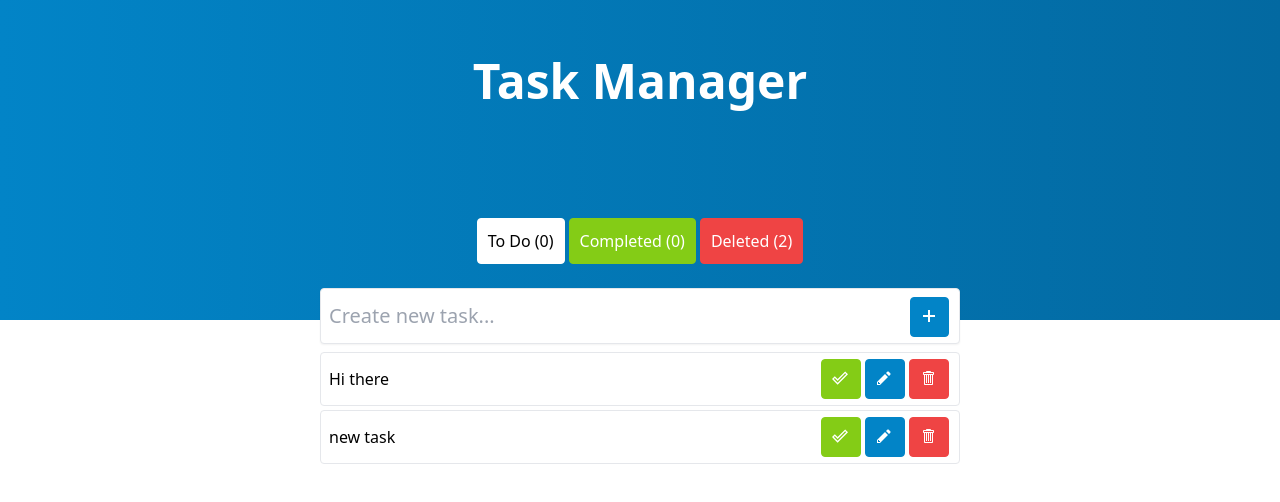
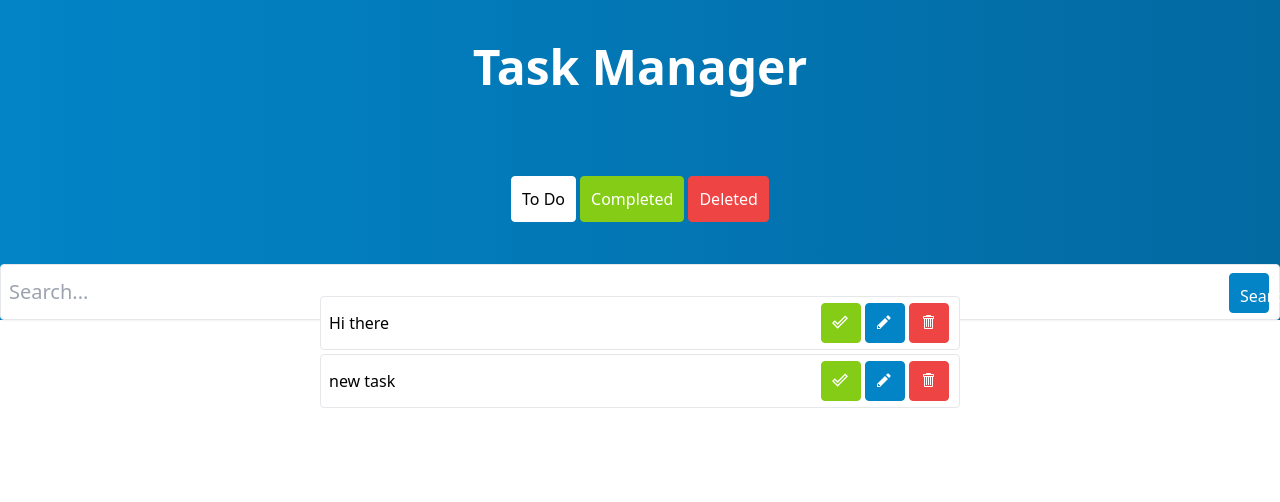
Before and after one commit to lxndrbukin/ToDo-List, a React (Create React App) app: page /deleted in a window 1280 px wide. Shown: the top 502 px of the page. Built offline with nearby package versions, Linux system fonts and the light colour scheme; data requests are answered from the project's data file.

Commit message:
Working on a Search Bar feature to filter existing items by search term

```diff
--- a/package.json
+++ b/package.json
@@ -8,6 +8,7 @@
     "@testing-library/react": "^13.4.0",
     "@testing-library/user-event": "^13.5.0",
     "axios": "^1.3.3",
+    "concurrently": "^7.6.0",
     "json-server": "^0.17.1",
     "react": "^18.2.0",
     "react-dom": "^18.2.0",
@@ -17,8 +18,9 @@
     "web-vitals": "^2.1.4"
   },
   "scripts": {
-    "start": "react-scripts start",
-    "start:server": "json-server --watch db.json --port 3005",
+    "client": "react-scripts start",
+    "server": "json-server --watch db.json --port 3005",
+    "dev": "concurrently \"npm run client\" \"npm run server\"",
     "build": "react-scripts build",
     "test": "react-scripts test",
     "eject": "react-scripts eject"
--- a/src/App.js
+++ b/src/App.js
@@ -11,7 +11,7 @@ function App() {
     <div className='w-screen h-screen flex flex-col'>
       <Header />
       <div className='col-span-5 w-1/2 mt-72 mx-auto'>
-        <CreateTask />
+        {/* <CreateTask /> */}
         <Route path='/'>
           <ActiveTasks />
         </Route>
--- a/src/components/CompletedTasks.js
+++ b/src/components/CompletedTasks.js
@@ -1,10 +1,15 @@
-import { useSelector } from 'react-redux';
+import { useEffect } from 'react';
+import { useSelector, useDispatch } from 'react-redux';
+import { fetchCompletedTasks } from '../store';
 import TaskItem from './TaskItem';
 
 function CompletedTasks() {
-  const completedTasksList = useSelector((state) => {
-    return state.tasks.completedTasks;
-  });
+  const completedTasksList = useSelector((state) => state.tasks.completedTasks);
+  const dispatch = useDispatch();
+
+  useEffect(() => {
+    dispatch(fetchCompletedTasks());
+  }, []);
 
   const renderedCompletedTasks = completedTasksList.map((task) => {
     return <TaskItem task={task} key={task.id} />;
--- a/src/components/Header.js
+++ b/src/components/Header.js
@@ -1,15 +1,13 @@
-import { useSelector } from 'react-redux';
+import { useContext } from 'react';
+import NavigationContext from '../context/navigation';
+import CreateTask from './CreateTask';
+import Search from './Search';
 import Button from './reusable/Button';
 import Link from './router/Link';
 
 function Header() {
-  const { activeTasks, deletedTasks, completedTasks } = useSelector((state) => {
-    return {
-      activeTasks: state.tasks.activeTasks,
-      deletedTasks: state.tasks.deletedTasks,
-      completedTasks: state.tasks.completedTasks,
-    };
-  });
+  const { currentPathname } = useContext(NavigationContext);
+  const bar = currentPathname === '/' ? <CreateTask /> : <Search />;
   return (
     <header className='bg-gradient-to-r from-sky-600 to-sky-700 h-80 w-full absolute z-0 flex flex-col'>
       <h1 className='text-5xl font-bold text-white w-fit m-auto'>
@@ -17,17 +15,16 @@ function Header() {
       </h1>
       <div className='m-auto flex'>
         <Link to='/'>
-          <Button buttonType='light'>To Do ({activeTasks.length})</Button>
+          <Button buttonType='light'>To Do</Button>
         </Link>
         <Link to='/completed'>
-          <Button buttonType='success'>
-            Completed ({completedTasks.length})
-          </Button>
+          <Button buttonType='success'>Completed</Button>
         </Link>
         <Link to='/deleted'>
-          <Button buttonType='danger'>Deleted ({deletedTasks.length})</Button>
+          <Button buttonType='danger'>Deleted</Button>
         </Link>
       </div>
+      {bar}
     </header>
   );
 }
--- /dev/null
+++ b/src/components/Search.js
@@ -0,0 +1,19 @@
+import Button from './reusable/Button';
+
+function Search() {
+  return (
+    <form className='relative'>
+      <div className='bg-white h-14 p-2 flex flex-row justify-between rounded border shadow-sm '>
+        <input
+          className='w-full text-xl focus:outline-none m-auto'
+          placeholder='Search...'
+        />
+        <Button className='m-auto h-10 w-10' buttonType='primary'>
+          Search
+        </Button>
+      </div>
+    </form>
+  );
+}
+
+export default Search;
--- a/src/store/index.js
+++ b/src/store/index.js
@@ -12,5 +12,6 @@ const store = configureStore({
 export { store, editTask, completeTask, setTask };
 export * from './thunks/fetchActiveTasks';
 export * from './thunks/fetchDeletedTasks';
+export * from './thunks/fetchCompletedTasks';
 export * from './thunks/createTask';
 export * from './thunks/deleteTask';
--- /dev/null
+++ b/src/store/thunks/fetchCompletedTasks.js
@@ -0,0 +1,10 @@
+import { createAsyncThunk } from '@reduxjs/toolkit';
+import axios from 'axios';
+
+export const fetchCompletedTasks = createAsyncThunk(
+  'completedTasks/fetch',
+  async () => {
+    const res = await axios.get('http://localhost:3005/completedTasks');
+    return res.data;
+  }
+);
```
Also changed, not shown: 1 other file (tests, documents, lock files or other folders).
